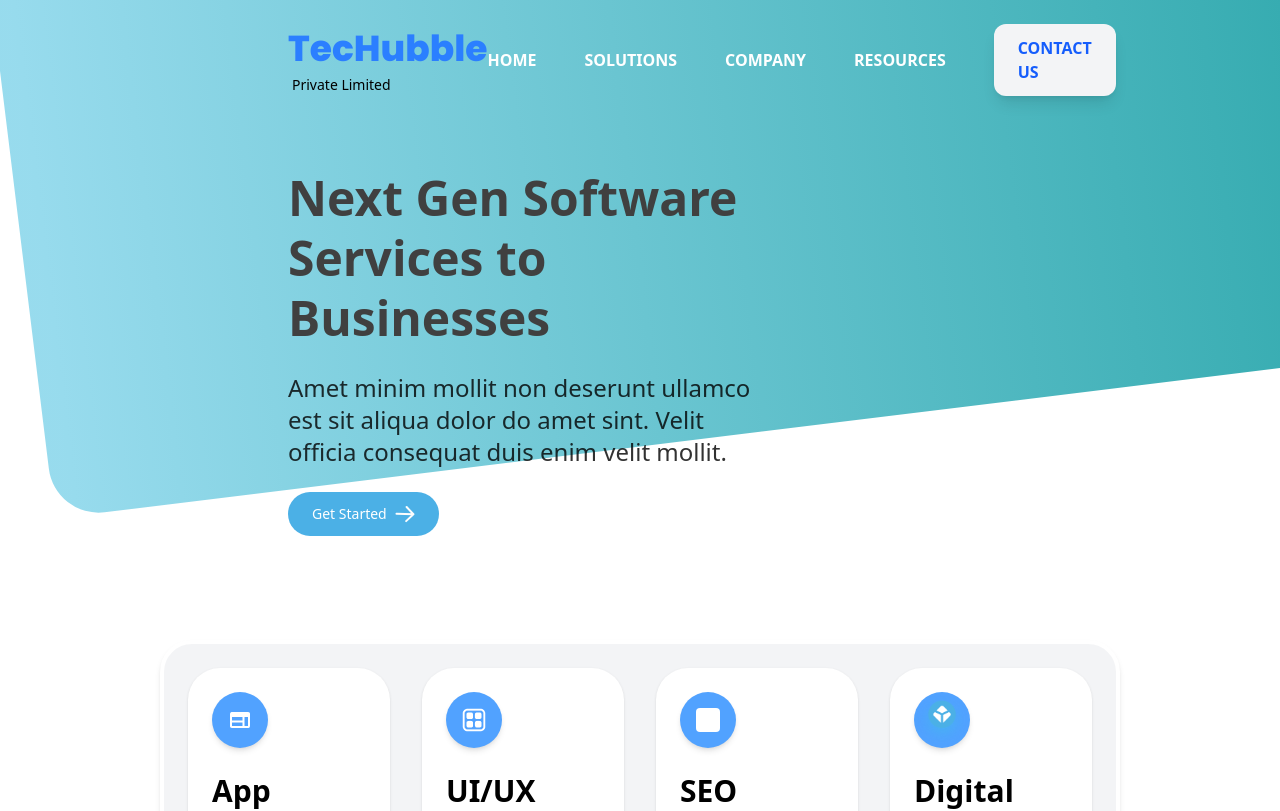
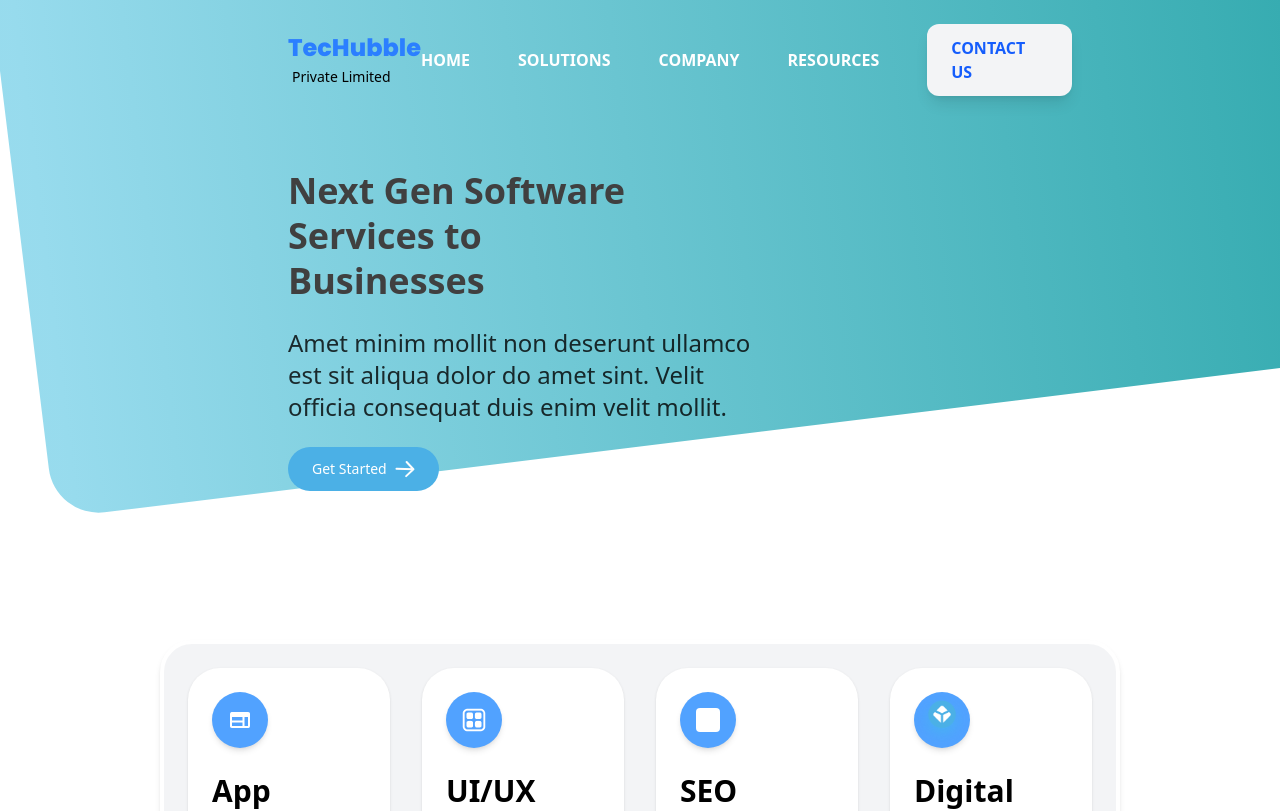
Before and after one commit to huz20/Techubble, a React (Vite) app: page /home in a window 1280 px wide. Shown: the top 811 px of the page. Built offline with nearby package versions, Linux system fonts and the light colour scheme.

Commit message:
Home page responsive changes

```diff
--- a/src/components/header_section.jsx
+++ b/src/components/header_section.jsx
@@ -155,7 +155,7 @@ function Header_section() {
           {/* Logo Area */}
 <div className="flex items-center justify-start ml-4 sm:ml-10 md:ml-20 lg:ml-40 xl:ml-60">
             <div className="text-left">
-              <h1 className="text-blue-500 text-2xl sm:text-3xl md:text-3xl lg:text-4xl font-[Poppins] font-extrabold leading-tight">
+              <h1 className="text-blue-500 text-2xl sm:text-2xl md:text-2xl lg:text-2xl font-[Poppins] font-extrabold leading-tight">
                 TecHubble
               </h1>
               <p className="text-black font-light text-xs sm:text-sm mt-1 ml-1">
@@ -233,7 +233,7 @@ function Header_section() {
 <div className="relative z-10 max-w-7xl px-4 sm:px-6 lg:px-8 xl:px-12 py-12 ml-4 sm:ml-10 md:ml-20 lg:ml-40 xl:ml-60">
         <div className="flex justify-start ">
           <div className="text-left space-y-6 w-full max-w-4xl">
-            <h2 className="font-montserrat font-semibold text-4xl sm:text-4xl lg:text-5xl leading-tight text-headertext ">
+            <h2 className="font-montserrat font-semibold text-4xl sm:text-4xl lg:text-4xl leading-tight text-headertext ">
               Next Gen Software <br /> Services to <br /> Businesses
             </h2>
             <p className="font-montserrat font-normal text-[24px] leading-[133%] tracking-[0%] opacity-80 max-w-2xl">
```
